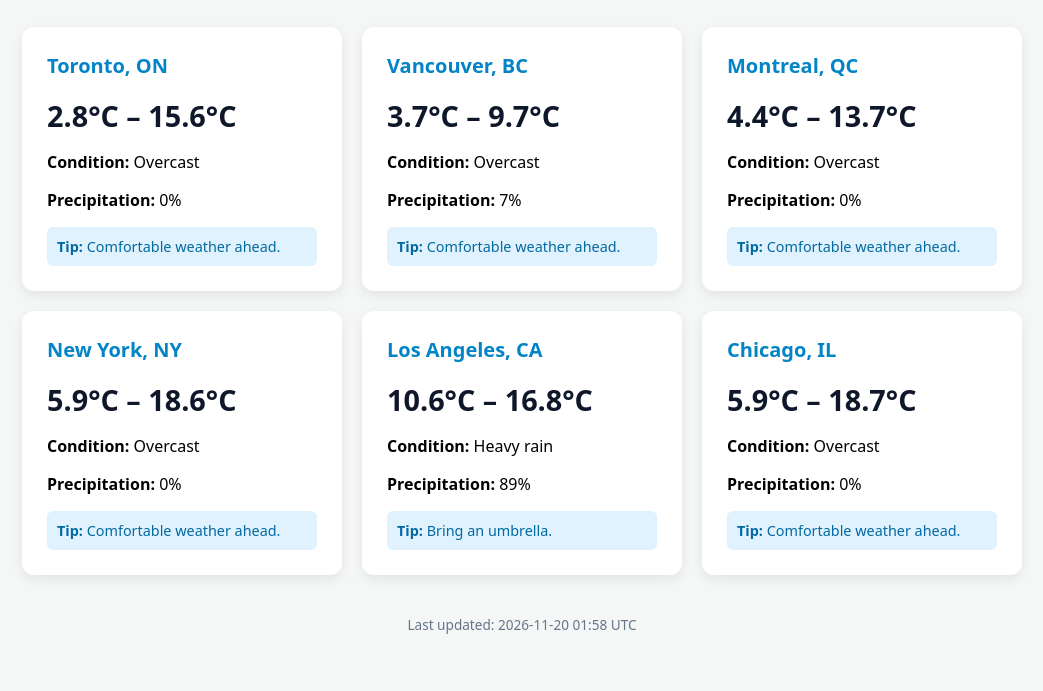
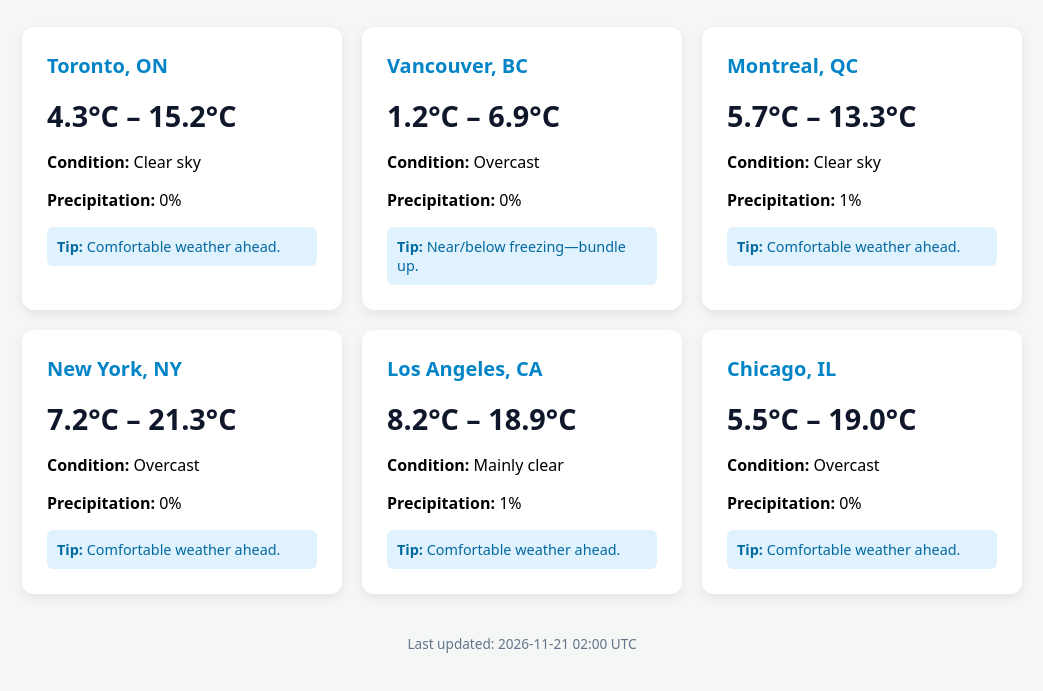
Before and after one commit to cpcsonline-Kol/daily-weather-agent, a plain HTML site: page index.html in a window 1280 px wide. Shown: the part 107-798 px from the top of the page, without its empty margins (118-1161 px from the left). Drawn offline with Linux system fonts and the light colour scheme.

Commit message:
Update daily weather UI

```diff
--- a/index.html
+++ b/index.html
@@ -21,31 +21,31 @@ h1 { text-align: center; color: #1e293b; margin-bottom: 30px; }
 
         <div class="card">
             <h2>Toronto, ON</h2>
-            <div class="temp">2.8°C – 15.6°C</div>
-            <p><strong>Condition:</strong> Overcast</p>
+            <div class="temp">4.3°C – 15.2°C</div>
+            <p><strong>Condition:</strong> Clear sky</p>
             <p><strong>Precipitation:</strong> 0%</p>
             <div class="advice"><strong>Tip:</strong> Comfortable weather ahead.</div>
         </div>
 
         <div class="card">
             <h2>Vancouver, BC</h2>
-            <div class="temp">3.7°C – 9.7°C</div>
+            <div class="temp">1.2°C – 6.9°C</div>
             <p><strong>Condition:</strong> Overcast</p>
-            <p><strong>Precipitation:</strong> 7%</p>
-            <div class="advice"><strong>Tip:</strong> Comfortable weather ahead.</div>
+            <p><strong>Precipitation:</strong> 0%</p>
+            <div class="advice"><strong>Tip:</strong> Near/below freezing—bundle up.</div>
         </div>
 
         <div class="card">
             <h2>Montreal, QC</h2>
-            <div class="temp">4.4°C – 13.7°C</div>
-            <p><strong>Condition:</strong> Overcast</p>
-            <p><strong>Precipitation:</strong> 0%</p>
+            <div class="temp">5.7°C – 13.3°C</div>
+            <p><strong>Condition:</strong> Clear sky</p>
+            <p><strong>Precipitation:</strong> 1%</p>
             <div class="advice"><strong>Tip:</strong> Comfortable weather ahead.</div>
         </div>
 
         <div class="card">
             <h2>New York, NY</h2>
-            <div class="temp">5.9°C – 18.6°C</div>
+            <div class="temp">7.2°C – 21.3°C</div>
             <p><strong>Condition:</strong> Overcast</p>
             <p><strong>Precipitation:</strong> 0%</p>
             <div class="advice"><strong>Tip:</strong> Comfortable weather ahead.</div>
@@ -53,21 +53,21 @@ h1 { text-align: center; color: #1e293b; margin-bottom: 30px; }
 
         <div class="card">
             <h2>Los Angeles, CA</h2>
-            <div class="temp">10.6°C – 16.8°C</div>
-            <p><strong>Condition:</strong> Heavy rain</p>
-            <p><strong>Precipitation:</strong> 89%</p>
-            <div class="advice"><strong>Tip:</strong> Bring an umbrella.</div>
+            <div class="temp">8.2°C – 18.9°C</div>
+            <p><strong>Condition:</strong> Mainly clear</p>
+            <p><strong>Precipitation:</strong> 1%</p>
+            <div class="advice"><strong>Tip:</strong> Comfortable weather ahead.</div>
         </div>
 
         <div class="card">
             <h2>Chicago, IL</h2>
-            <div class="temp">5.9°C – 18.7°C</div>
+            <div class="temp">5.5°C – 19.0°C</div>
             <p><strong>Condition:</strong> Overcast</p>
             <p><strong>Precipitation:</strong> 0%</p>
             <div class="advice"><strong>Tip:</strong> Comfortable weather ahead.</div>
         </div>
 
 </div>
-<div class="meta">Last updated: 2026-11-20 01:58 UTC</div>
+<div class="meta">Last updated: 2026-11-21 02:00 UTC</div>
 </body>
 </html>
```
